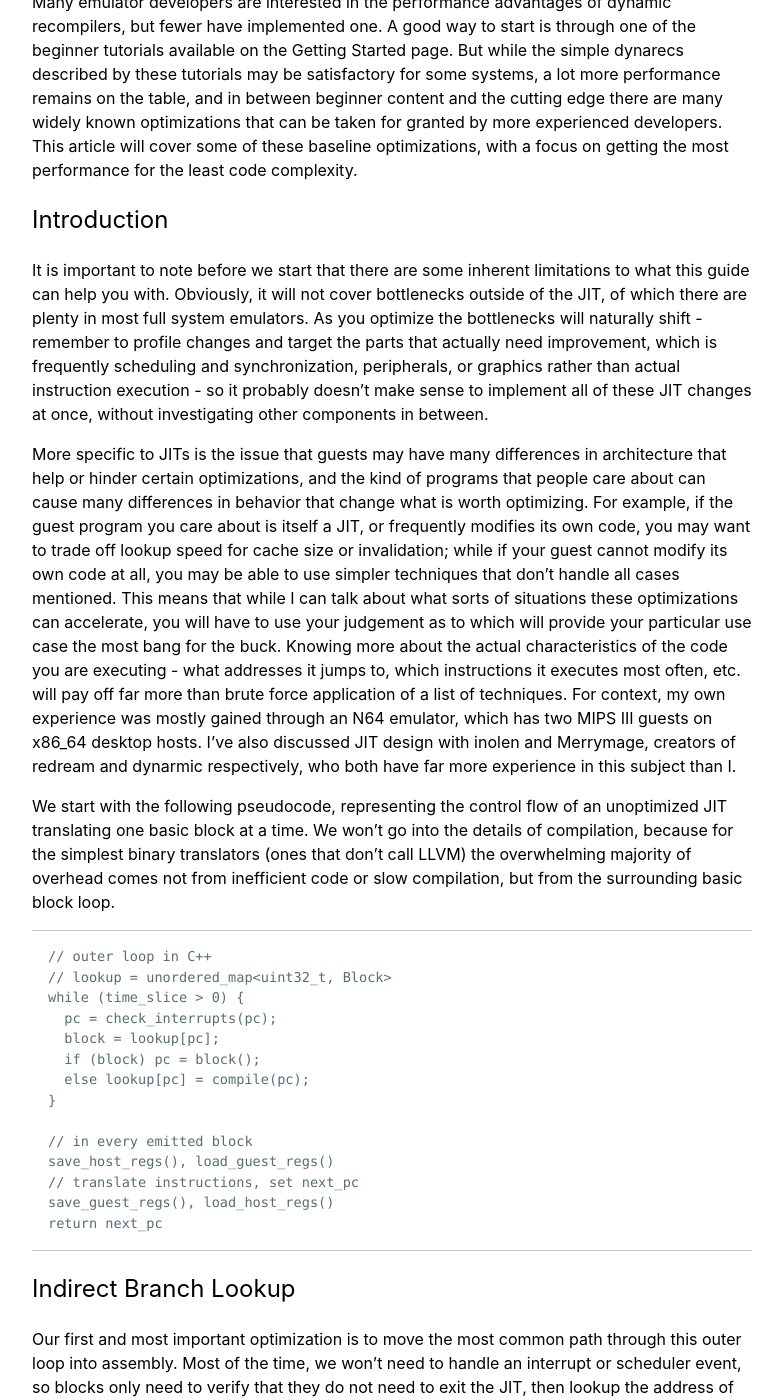
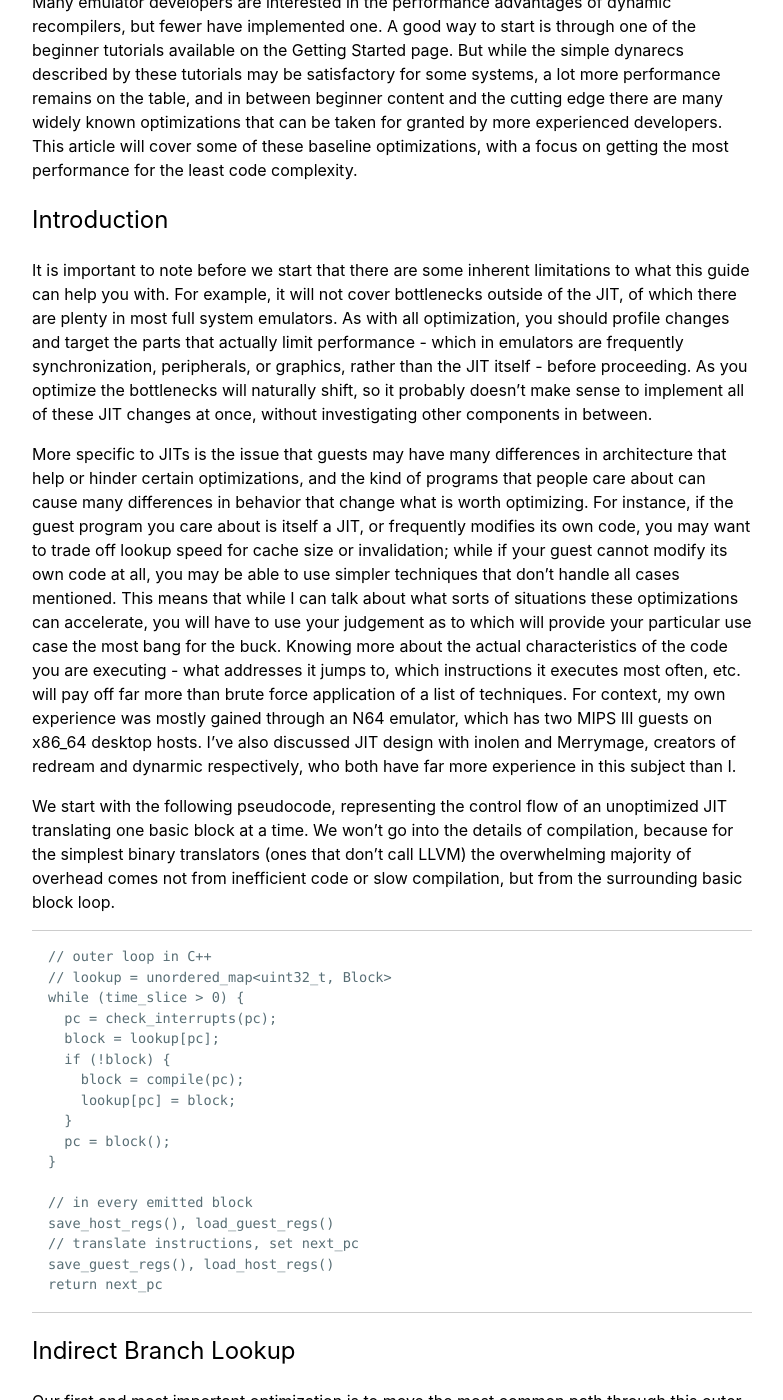
Before and after one commit to emudev-org/emudev.org, a Jekyll site: the page built from _posts/2021-02-01-Dynarec.md, in a window 1280 px wide and 1400 px high, scrolled down 255 px. Shown: the whole window, without its empty margins (248-1031 px from the left). Built offline with Jekyll 4.4.1, drawn with Linux system fonts in a browser that asks for light colours; some of the changed text lies outside the part shown.

Commit message:
Misc. phrasing changes, invalidation notes

```diff
--- a/_posts/2021-02-01-Dynarec.md
+++ b/_posts/2021-02-01-Dynarec.md
@@ -17,18 +17,19 @@ performance for the least code complexity.
 ## Introduction
 
 It is important to note before we start that there are some inherent limitations
-to what this guide can help you with. Obviously, it will not cover bottlenecks
-outside of the JIT, of which there are plenty in most full system emulators. As
-you optimize the bottlenecks will naturally shift - remember to profile changes
-and target the parts that actually need improvement, which is frequently
-scheduling and synchronization, peripherals, or graphics rather than actual
-instruction execution - so it probably doesn't make sense to implement all of
-these JIT changes at once, without investigating other components in between.
+to what this guide can help you with. For example, it will not cover bottlenecks
+outside of the JIT, of which there are plenty in most full system emulators.
+As with all optimization, you should profile changes and target the parts that
+actually limit performance - which in emulators are frequently synchronization,
+peripherals, or graphics, rather than the JIT itself - before proceeding. As you
+optimize the bottlenecks will naturally shift, so it probably doesn't make sense
+to implement all of these JIT changes at once, without investigating other
+components in between.
 
 More specific to JITs is the issue that guests may have many differences in
 architecture that help or hinder certain optimizations, and the kind of programs
 that people care about can cause many differences in behavior that change what
-is worth optimizing. For example, if the guest program you care about is itself
+is worth optimizing. For instance, if the guest program you care about is itself
 a JIT, or frequently modifies its own code, you may want to trade off lookup
 speed for cache size or invalidation; while if your guest cannot modify its own
 code at all, you may be able to use simpler techniques that don't handle all
@@ -55,8 +56,11 @@ inefficient code or slow compilation, but from the surrounding basic block loop.
 while (time_slice > 0) {
   pc = check_interrupts(pc);
   block = lookup[pc];
-  if (block) pc = block();
-  else lookup[pc] = compile(pc);
+  if (!block) {
+    block = compile(pc);
+    lookup[pc] = block;
+  }
+  pc = block();
 }
 
 // in every emitted block
@@ -85,8 +89,10 @@ branch to the pointer contained in that element.
 
 Of course, this approach wastes a lot of memory compared to a hash table, but
 there are several ways to reduce it. In many consoles, instructions must be
-4-byte aligned. Of course, if the guest has virtual memory, you probably do the
-physical translation first. If code must be executed from ROM, only ROM
+4-byte aligned. If the guest has virtual memory, you can save a great deal of
+space by doing the physical translation first (though a system-level emulator
+likely already does this, and it probably doesn't make sense for a user-level
+one, given the extra complexity). If code must be executed from ROM, only ROM
 addresses must be included. Even if these are not possible, you can do things on
 the host side. When generating blocks, you can align the start address and not
 store the last bits of the pointer. You can also reduce the block cache size,
@@ -331,6 +337,13 @@ block linking this may be simplified by replacing the block pointer with the
 checksum handler pointer directly when the page is dirtied - whether that trade
 off is worth it depends on the system, though.
 
+There are ways to further optimize invalidation, for example by distinguishing
+between swapping out code pages and frequently overwriting a single insturction,
+using hooks on guest OS memory API calls and DMAs. This information may then be
+used to reduce page faults, split basic blocks to reduce hashing, or any number
+of other things. We won't go into detail here though, as there are many ways to
+optimize invalidation and I only have experience with a few.
+
 ## Memory access
 
 While an inefficient dispatch loop can consistently cause great overhead,
```
Also changed, not shown: other parts of _posts/2021-02-01-Dynarec.md (+2 -2 lines).
